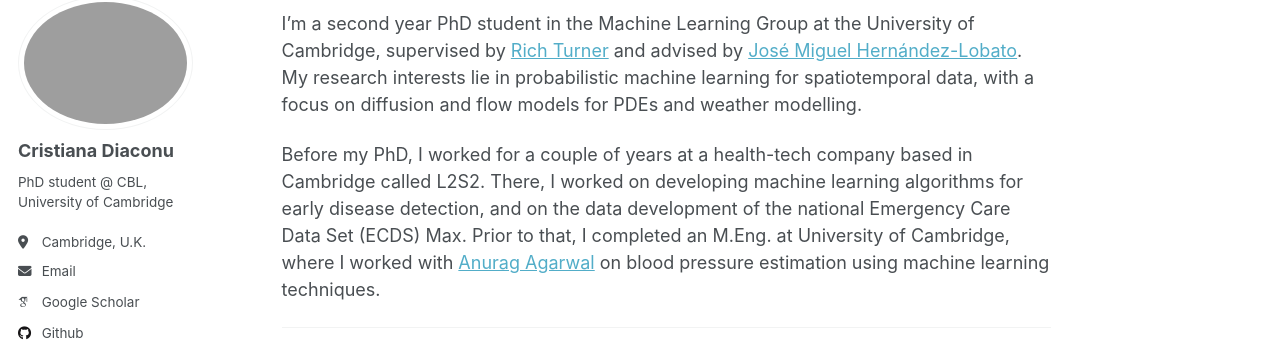
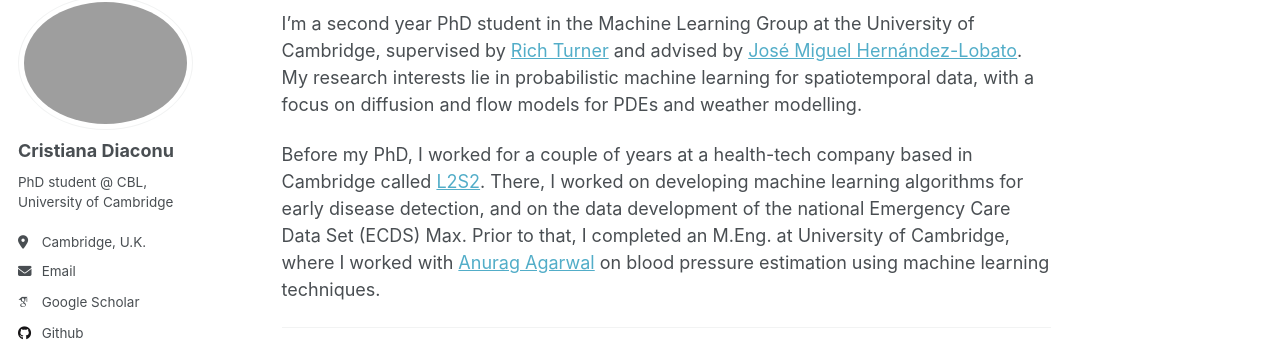
Before and after one commit to cddcam/cddcam.github.io, a Jekyll site: the page built from _pages/about.md, in a window 1280 px wide. Shown: the part 110-465 px from the top of the page. Built offline with Jekyll 4.4.1, drawn with Linux system fonts in a browser that asks for light colours; some web fonts are replaced; part of the change alters nothing that is shown.

```diff
--- a/_pages/about.md
+++ b/_pages/about.md
@@ -10,6 +10,6 @@ redirect_from:
 
 I'm a second year PhD student in the Machine Learning Group at the University of Cambridge, supervised by [Rich Turner](https://mlg.eng.cam.ac.uk/people/richard-turner/) and advised by [José Miguel Hernández-Lobato](https://mlg.eng.cam.ac.uk/people/jose-miguel-hernandez-lobato/). My research interests lie in probabilistic machine learning for spatiotemporal data, with a focus on diffusion and flow models for PDEs and weather modelling.
 
-Before my PhD, I worked for a couple of years at a health-tech company based in Cambridge called L2S2. There, I worked on developing machine learning algorithms for early disease detection, and on the data development of the national Emergency Care Data Set (ECDS) Max. Prior to that, I completed an M.Eng. at University of Cambridge, where I worked with [Anurag Agarwal](https://www.eng.cam.ac.uk/profiles/aa406) on blood pressure estimation using machine learning techniques.
+Before my PhD, I worked for a couple of years at a health-tech company based in Cambridge called [L2S2](https://l2s2.com/). There, I worked on developing machine learning algorithms for early disease detection, and on the data development of the national Emergency Care Data Set (ECDS) Max. Prior to that, I completed an M.Eng. at University of Cambridge, where I worked with [Anurag Agarwal](https://www.eng.cam.ac.uk/profiles/aa406) on blood pressure estimation using machine learning techniques.
 
 ---
```
